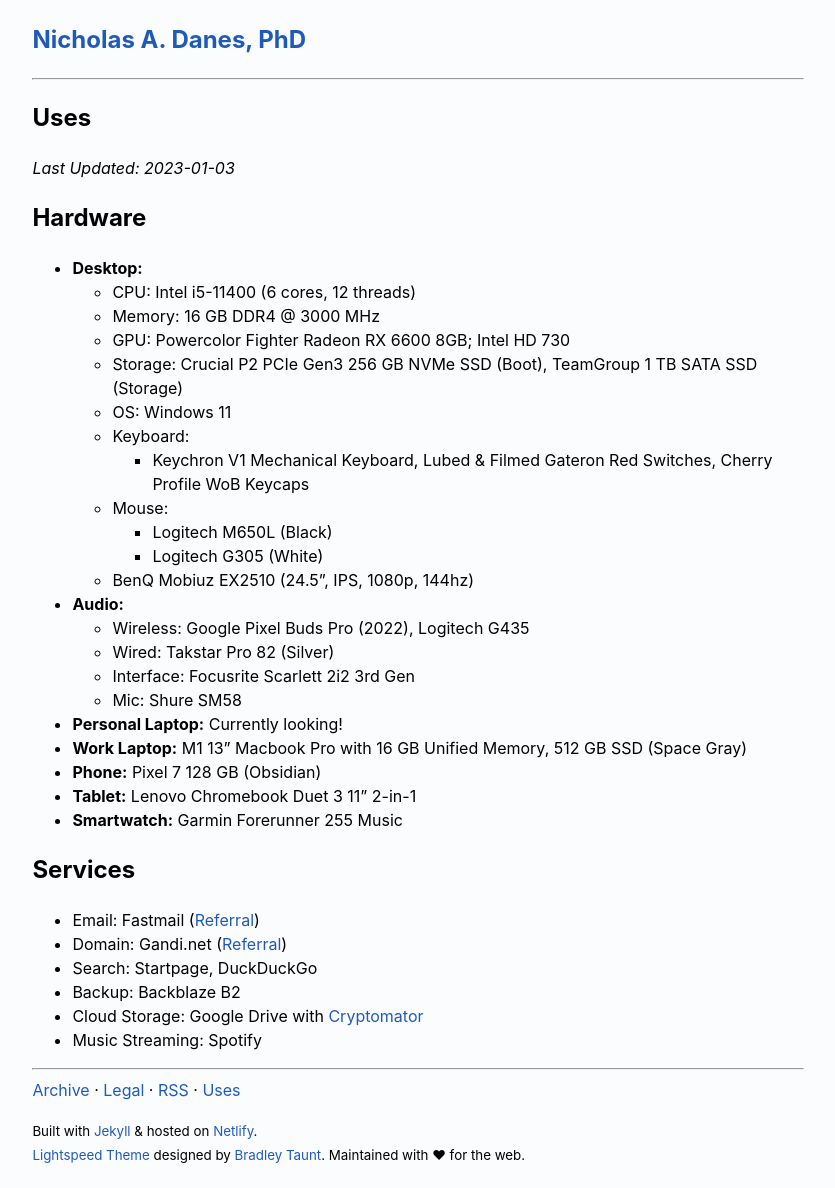
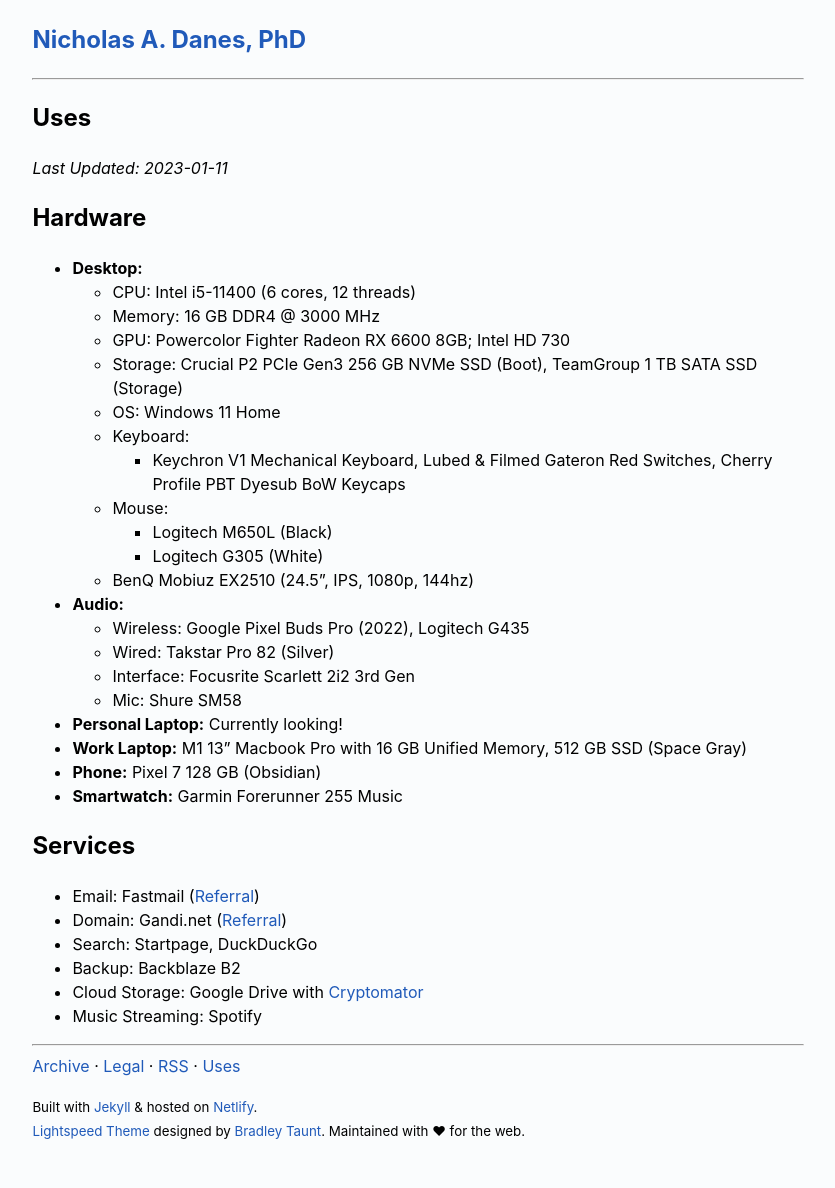
Before and after one commit to danesnick/website_lightspeed, a Jekyll site: the page built from uses.markdown, in a window 1280 px wide. Shown: the whole page, without its empty margins (222-1057 px from the left). Built offline with Jekyll 4.4.1, drawn with Linux system fonts in a browser that asks for light colours; after the commit the page ends 1164 px from its top, so only the background shows below that.

Commit message:
Updated uses page

```diff
--- a/uses.markdown
+++ b/uses.markdown
@@ -3,7 +3,7 @@ layout: page
 title: Uses
 permalink: /uses/
 ---
-*Last Updated: 2023-01-03*
+*Last Updated: 2023-01-11*
 
 ## Hardware
 
@@ -12,9 +12,9 @@ permalink: /uses/
 	+ Memory: 16 GB DDR4 @ 3000 MHz
 	+ GPU: Powercolor Fighter Radeon RX 6600 8GB; Intel HD 730
 	+ Storage: Crucial P2 PCIe Gen3 256 GB NVMe SSD (Boot), TeamGroup 1 TB SATA SSD (Storage)
-	+ OS: Windows 11
+	+ OS: Windows 11 Home
 	+ Keyboard:
-		- Keychron V1 Mechanical Keyboard, Lubed & Filmed Gateron Red Switches, Cherry Profile WoB Keycaps
+		- Keychron V1 Mechanical Keyboard, Lubed & Filmed Gateron Red Switches, Cherry Profile PBT Dyesub BoW Keycaps
 	+ Mouse:
 		- Logitech M650L (Black)
 		- Logitech G305 (White)
@@ -27,7 +27,6 @@ permalink: /uses/
 * **Personal Laptop:** Currently looking!
 * **Work Laptop:** M1 13" Macbook Pro with 16 GB Unified Memory, 512 GB SSD (Space Gray)
 * **Phone:** Pixel 7 128 GB (Obsidian)
-* **Tablet:** Lenovo Chromebook Duet 3 11" 2-in-1
 * **Smartwatch:** Garmin Forerunner 255 Music
 
 ## Services
```
